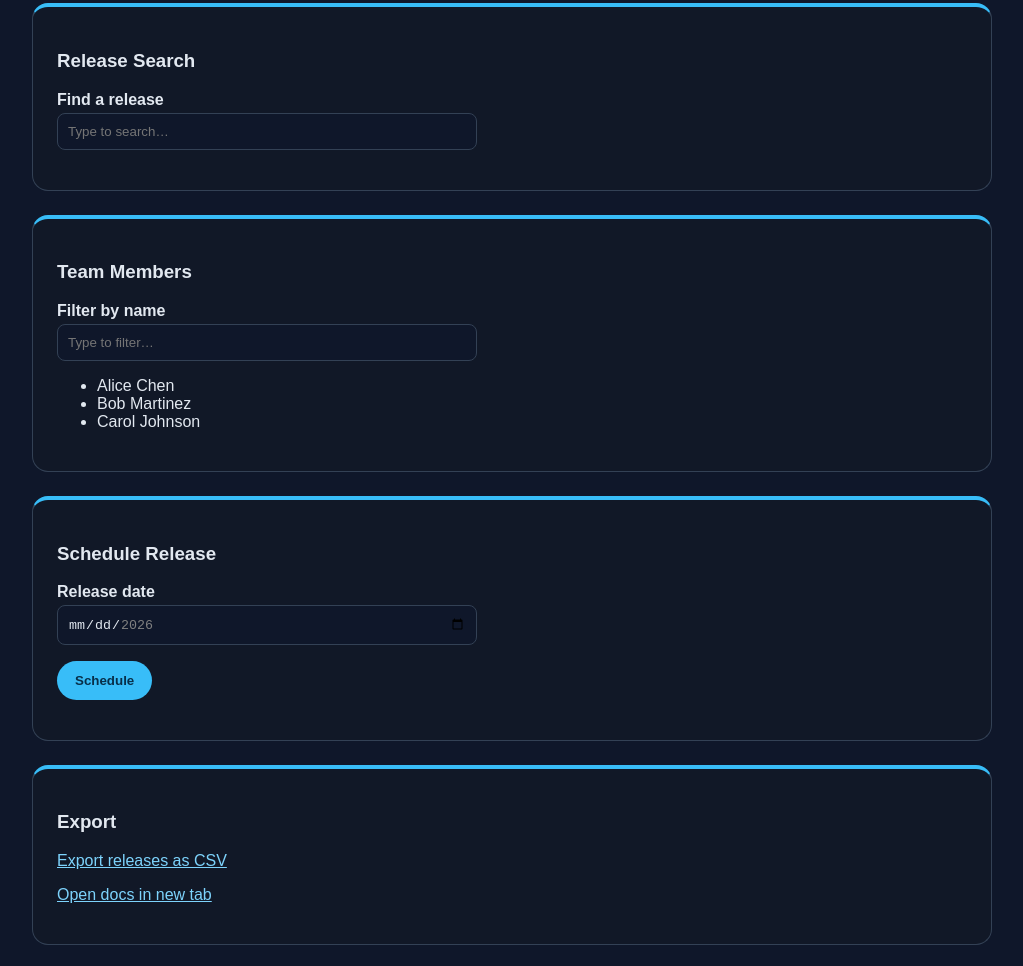
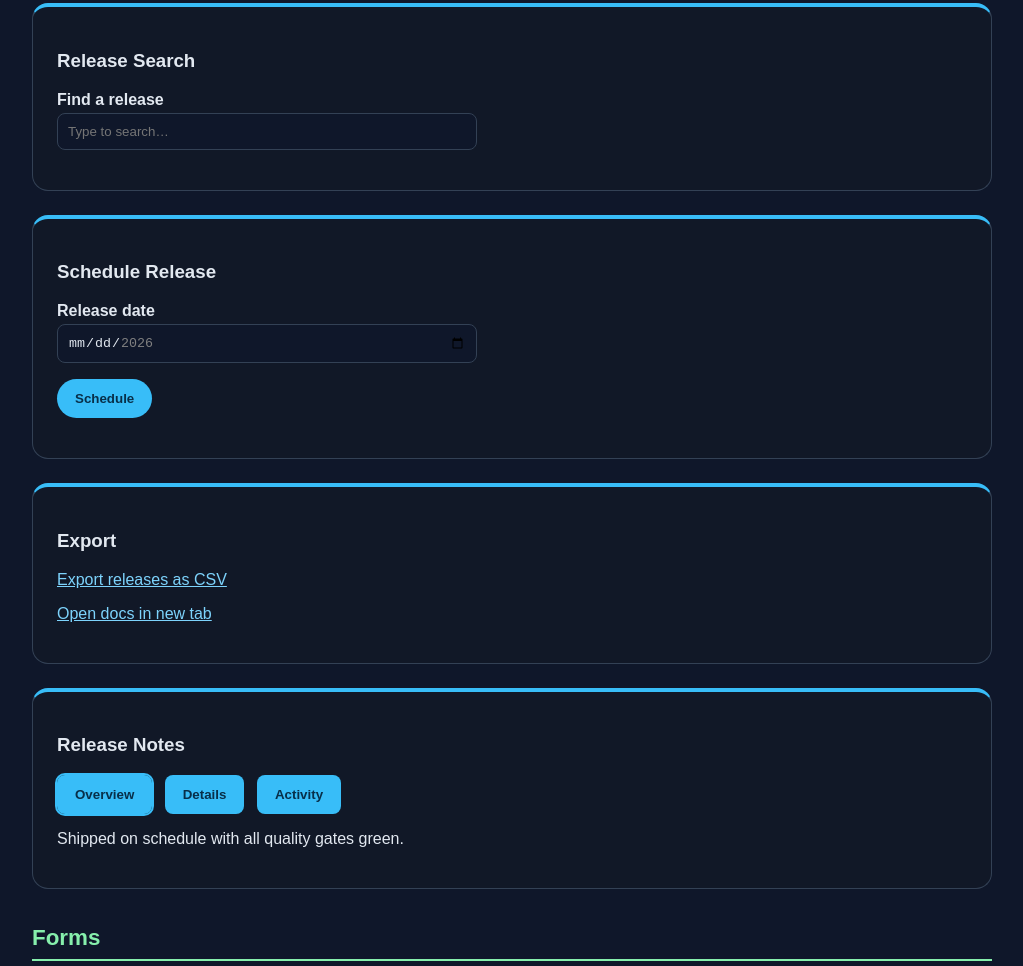
Before and after one commit to acbharath14/enterprise-qa-automation-blueprint, a website: page playwright-suite/sample-app/index.html in a window 1280 px wide. Shown: the part 1960-2926 px from the top of the page, without its empty margins (128-1151 px from the left). Drawn offline with Linux system fonts and the light colour scheme.

Commit message:
fix: remove duplicate dead empty-state section

```diff
--- a/playwright-suite/sample-app/index.html
+++ b/playwright-suite/sample-app/index.html
@@ -131,22 +131,6 @@
         <input id="search-input" type="text" role="combobox" aria-expanded="false" aria-controls="search-results" aria-autocomplete="list" autocomplete="off" placeholder="Type to search…" />
         <ul id="search-results" role="listbox" aria-label="matching releases" hidden></ul>
         <div class="status" id="search-selection" aria-live="polite"></div>
-      </section>
-
-
-      <section class="card cat-dashboard" aria-label="empty state demo">
-        <h3>Team Members</h3>
-        <label for="member-filter">Filter by name</label>
-        <input id="member-filter" type="text" placeholder="Type to filter…" />
-        <ul id="member-list">
-          <li>Alice Chen</li>
-          <li>Bob Martinez</li>
-          <li>Carol Johnson</li>
-        </ul>
-        <div id="member-empty" hidden>
-          <p><strong>No team members found.</strong></p>
-          <p>Try a different search term.</p>
-        </div>
       </section>
 
       <section class="card cat-dashboard" aria-label="schedule release">
```
